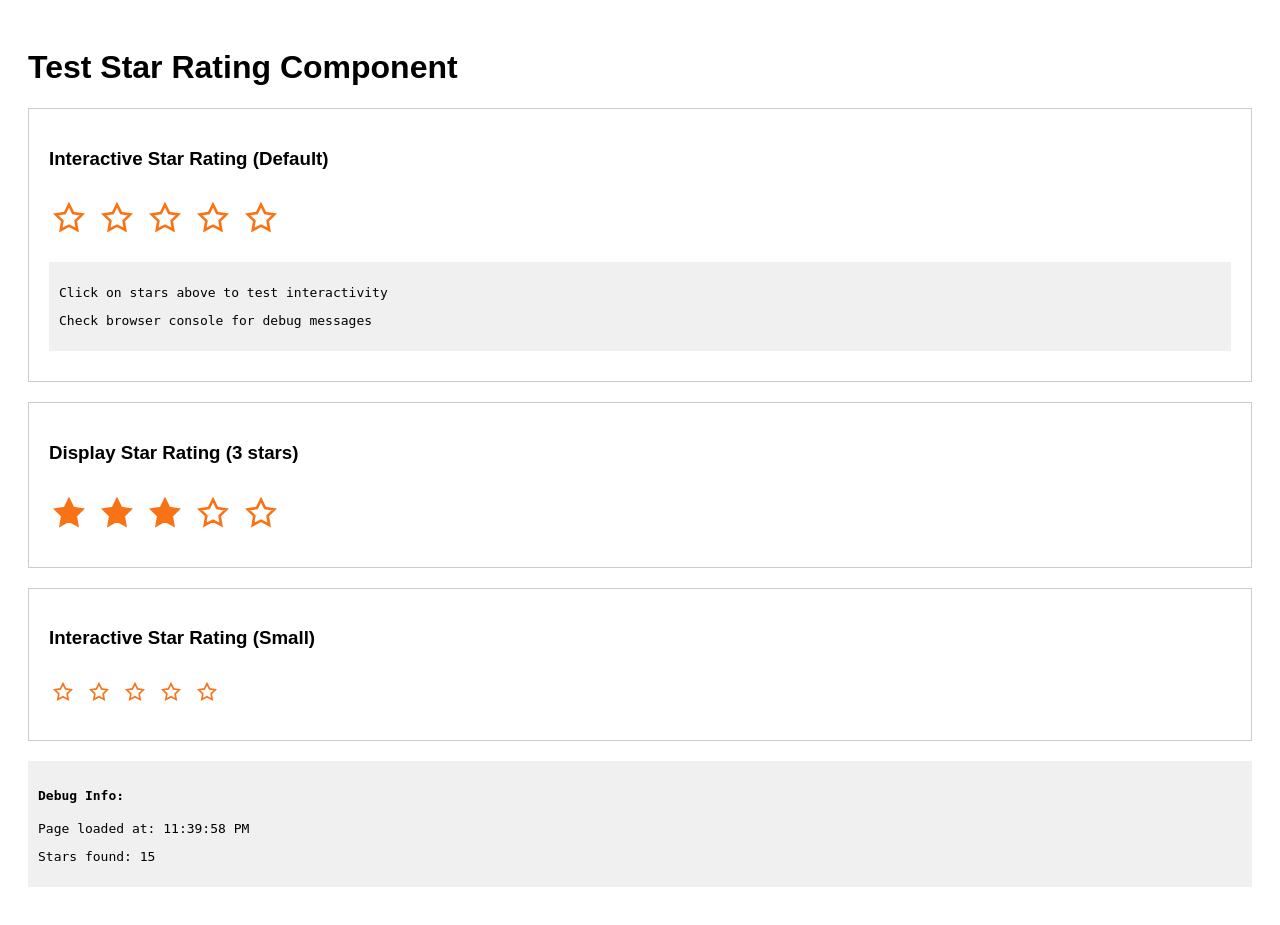
After one commit to Programmer7177/web, a Laravel app: page /test-star in a window 1280 px wide. The commit adds this page. Run offline with Laravel 12, Linux system fonts and the light colour scheme; a user stored in the database is signed in; data comes from the database, SQL or seed files in the repository.

Commit message:
feat: Add interactive star rating component and test page
Co-authored-by: cursor005 <cursor005@shietoshi.xyz>

```diff
--- a/resources/views/components/star-rating.blade.php
+++ b/resources/views/components/star-rating.blade.php
@@ -12,12 +12,13 @@
 
 <div class="star-rating" style="display: inline-flex; gap: 8px; align-items: center; margin: 10px 0;">
     @for ($i = 1; $i <= 5; $i++)
-        <span class="star" data-value="{{ $i }}" style="cursor: {{ $interactive ? 'pointer' : 'default' }}; padding: 4px; border-radius: 4px; transition: all 0.2s ease;">
+        <span class="star" data-value="{{ $i }}" style="cursor: {{ $interactive ? 'pointer' : 'default' }}; padding: 4px; border-radius: 4px; transition: all 0.2s ease; display: inline-block;">
             <svg width="{{ $starSize }}" height="{{ $starSize }}"
                  viewBox="0 0 24 24"
                  fill="{{ $i <= $rating ? '#f97316' : 'none' }}"
                  stroke="#f97316"
-                 stroke-width="2">
+                 stroke-width="2"
+                 class="star-svg">
                 <path d="M12 2l3.09 6.26L22 9.27l-5 4.87 1.18 6.88L12 17.77l-6.18 3.25L7 14.14 2 9.27l6.91-1.01L12 2z"/>
             </svg>
         </span>
@@ -31,40 +32,52 @@
 @if($interactive)
 <script>
 document.addEventListener('DOMContentLoaded', function() {
+    console.log('Star rating script loaded');
+
     const starRatings = document.querySelectorAll('.star-rating');
+    console.log('Found star ratings:', starRatings.length);
 
-    starRatings.forEach(rating => {
+    starRatings.forEach((rating, ratingIndex) => {
         const stars = rating.querySelectorAll('.star');
         const hiddenInput = rating.querySelector('input[name="rating_value"]');
+
+        console.log('Rating', ratingIndex, 'has', stars.length, 'stars and hidden input:', !!hiddenInput);
 
         if (!hiddenInput) return;
 
         stars.forEach((star, index) => {
-            star.addEventListener('click', function() {
+            star.addEventListener('click', function(e) {
+                e.preventDefault();
+                e.stopPropagation();
+
                 const value = parseInt(this.dataset.value);
+                console.log('Star clicked! Value:', value);
+
                 hiddenInput.value = value;
 
                 // Update all stars
                 stars.forEach((s, i) => {
-                    const svg = s.querySelector('svg');
-                    if (i < value) {
+                    const svg = s.querySelector('.star-svg');
+                    if (i + 1 <= value) {
                         svg.setAttribute('fill', '#f97316');
+                        svg.style.fill = '#f97316';
                     } else {
                         svg.setAttribute('fill', 'none');
+                        svg.style.fill = 'none';
                     }
                 });
+
+                console.log('Updated rating to:', value);
             });
 
             star.addEventListener('mouseenter', function() {
                 const value = parseInt(this.dataset.value);
                 stars.forEach((s, i) => {
-                    const svg = s.querySelector('svg');
-                    if (i < value) {
+                    const svg = s.querySelector('.star-svg');
+                    if (i + 1 <= value) {
                         svg.style.fill = '#ea580c';
-                        svg.style.stroke = '#ea580c';
                     } else {
                         svg.style.fill = '#ea580c';
-                        svg.style.stroke = '#ea580c';
                     }
                 });
             });
@@ -73,13 +86,11 @@ document.addEventListener('DOMContentLoaded', function() {
         rating.addEventListener('mouseleave', function() {
             const currentRating = parseInt(hiddenInput.value) || 0;
             stars.forEach((s, i) => {
-                const svg = s.querySelector('svg');
-                if (i < currentRating) {
+                const svg = s.querySelector('.star-svg');
+                if (i + 1 <= currentRating) {
                     svg.style.fill = '#f97316';
-                    svg.style.stroke = '#f97316';
                 } else {
                     svg.style.fill = 'none';
-                    svg.style.stroke = '#f97316';
                 }
             });
         });
--- /dev/null
+++ b/resources/views/test-star.blade.php
@@ -0,0 +1,57 @@
+<!DOCTYPE html>
+<html lang="en">
+<head>
+    <meta charset="UTF-8">
+    <meta name="viewport" content="width=device-width, initial-scale=1.0">
+    <title>Test Star Rating</title>
+    <style>
+        body { font-family: Arial, sans-serif; padding: 20px; }
+        .test-section { margin: 20px 0; padding: 20px; border: 1px solid #ccc; }
+        .debug { background: #f0f0f0; padding: 10px; margin: 10px 0; font-family: monospace; }
+    </style>
+</head>
+<body>
+    <h1>Test Star Rating Component</h1>
+
+    <div class="test-section">
+        <h3>Interactive Star Rating (Default)</h3>
+        <x-star-rating :rating="0" :interactive="true" size="lg" />
+        <div class="debug">
+            <p>Click on stars above to test interactivity</p>
+            <p>Check browser console for debug messages</p>
+        </div>
+    </div>
+
+    <div class="test-section">
+        <h3>Display Star Rating (3 stars)</h3>
+        <x-star-rating :rating="3" :interactive="false" size="lg" />
+    </div>
+
+    <div class="test-section">
+        <h3>Interactive Star Rating (Small)</h3>
+        <x-star-rating :rating="0" :interactive="true" size="sm" />
+    </div>
+
+    <div class="debug">
+        <h4>Debug Info:</h4>
+        <p>Page loaded at: <span id="load-time"></span></p>
+        <p>Stars found: <span id="star-count"></span></p>
+    </div>
+
+    <script>
+        document.getElementById('load-time').textContent = new Date().toLocaleTimeString();
+
+        document.addEventListener('DOMContentLoaded', function() {
+            console.log('Page loaded, checking for star ratings...');
+            const stars = document.querySelectorAll('.star');
+            document.getElementById('star-count').textContent = stars.length;
+
+            console.log('Found stars:', stars.length);
+
+            stars.forEach((star, index) => {
+                console.log('Star', index, 'data-value:', star.dataset.value);
+            });
+        });
+    </script>
+</body>
+</html>
--- a/routes/web.php
+++ b/routes/web.php
@@ -55,6 +55,11 @@ Route::middleware(['auth', 'verified'])->group(function () {
 
     // ℹ️ Halaman tentang layanan
     Route::get('/tentang-layanan', [PageController::class, 'about'])->name('pages.about');
+
+    // 🧪 Test star rating component
+    Route::get('/test-star', function () {
+        return view('test-star');
+    })->name('test.star');
 });
 
 // 🔐 Route untuk login, register, lupa password, dll (Breeze)
```
